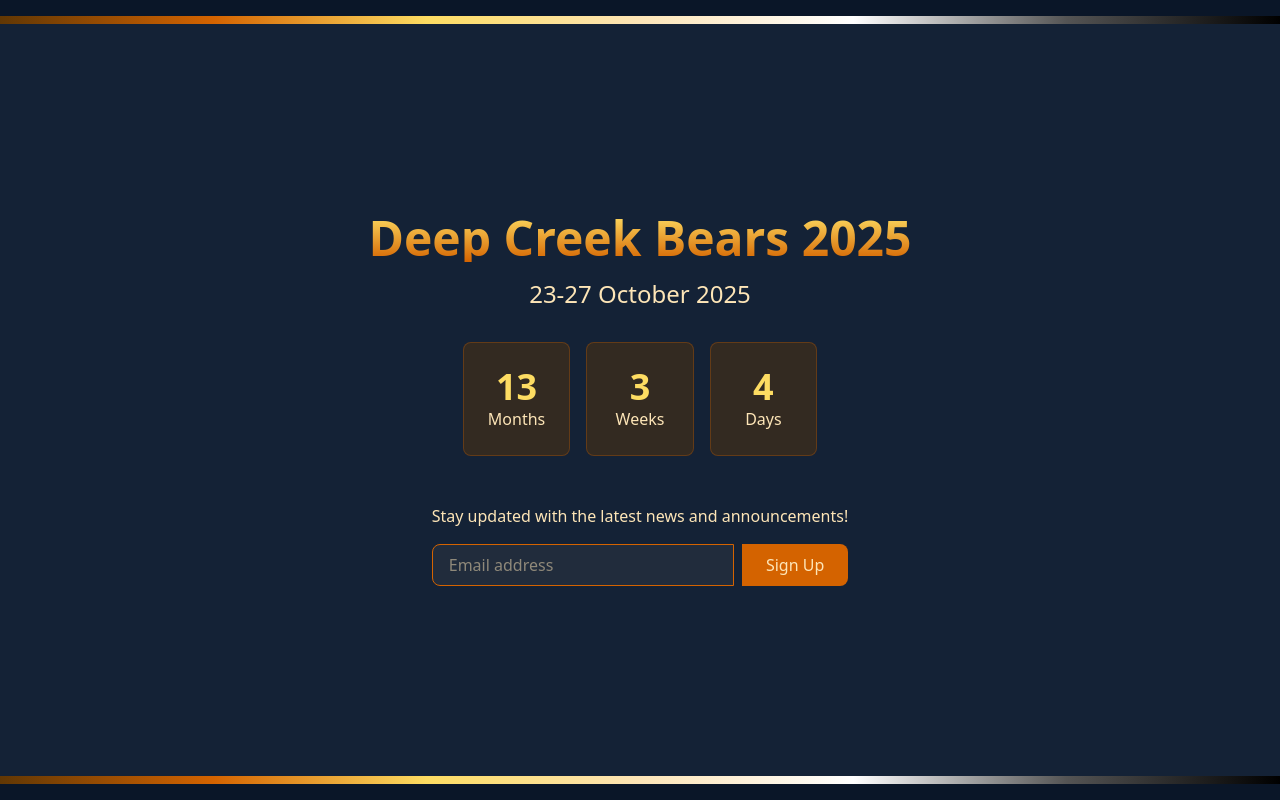
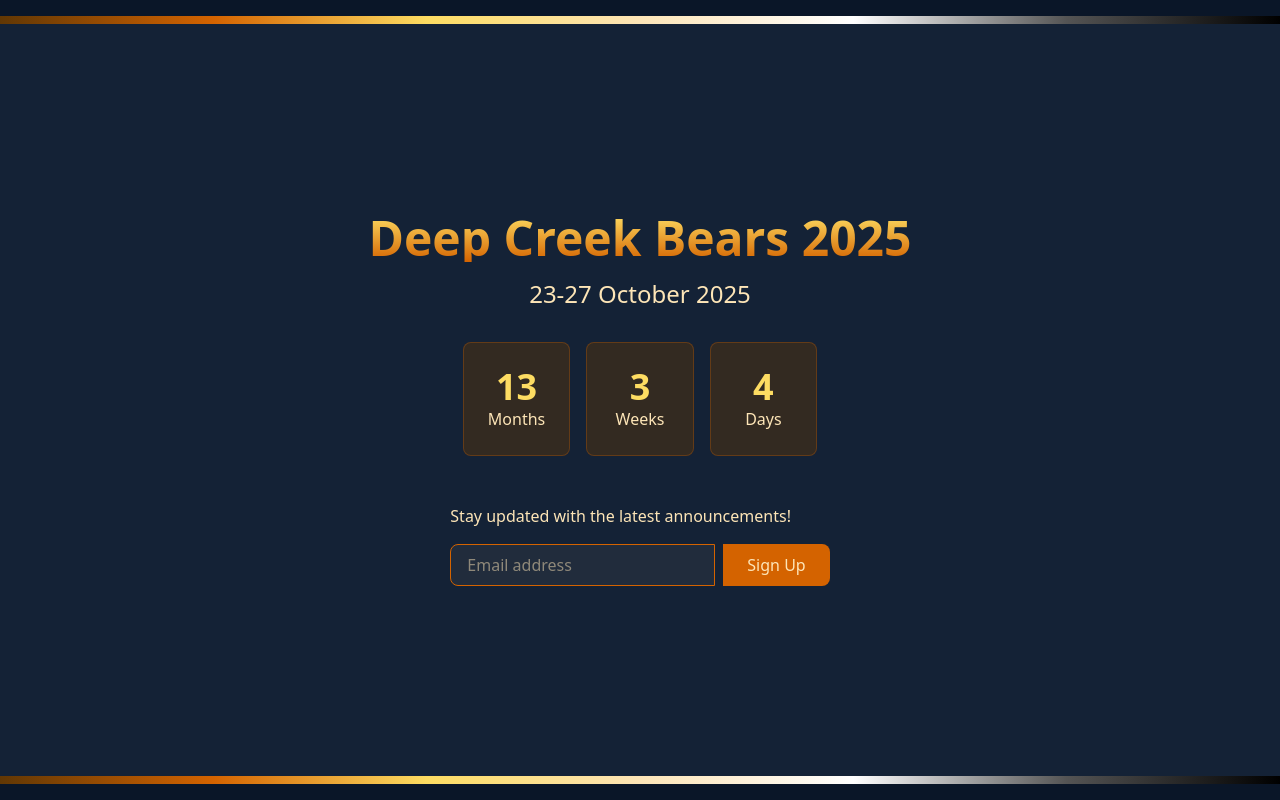
Before and after one commit to retzloff/deep-creek-disco, a SvelteKit app: page / in a window 1280 px wide. Built offline with nearby package versions, Linux system fonts and the light colour scheme.

Commit message:
Subscribe prompt edit

```diff
--- a/src/routes/+page.svelte
+++ b/src/routes/+page.svelte
@@ -94,7 +94,7 @@
       </div>
 
       <form on:submit={handleSubmit} class="max-w-md mx-auto">
-        <p class="text-bear-cream mb-4">Stay updated with the latest news and announcements!</p>
+        <p class="text-bear-cream mb-4">Stay updated with the latest announcements!</p>
         <div class="flex flex-col gap-2">
           <div class="flex gap-2">
             <input
```
